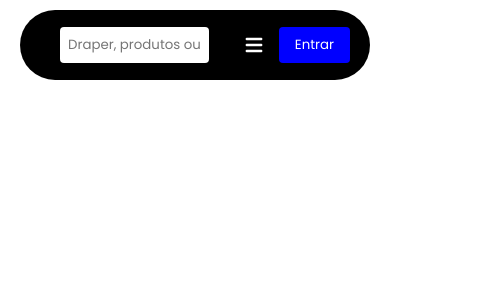
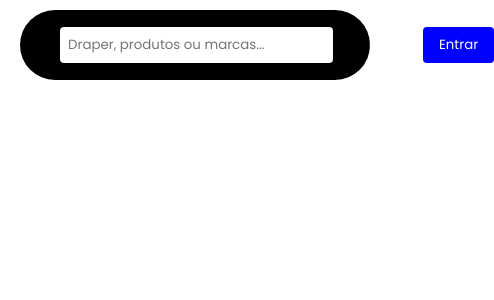
Before and after one commit to DevJofre/ShopGamerReact, a React (Create React App) app: page / in a window 390 px wide. Shown: the top 300 px of the page, 494 px wide, since content can reach past the window. Built offline with nearby package versions, Linux system fonts and the light colour scheme.

Commit message:
atualização navbar e coreção da responsividade

```diff
--- a/src/Components/Navbar/NavBar.css
+++ b/src/Components/Navbar/NavBar.css
@@ -1,21 +1,24 @@
 .navbar {
   display: flex;
+  justify-content: space-between;
   align-items: center;
-  justify-content: space-between;
   background-color: #000;
   padding: 10px 20px;
   color: white;
   border-radius: 40px;
-  margin-top: 10px;
-  margin-left: 20px;
-  margin-right: 20px;
+  margin: 10px 20px;
+}
+
+/* Estilo para a seção esquerda (logo e links) */
+.left-section {
+  display: flex;
+  align-items: center;
 }
 
 .logo {
   font-size: 24px;
   font-weight: bold;
-  margin-left: 15px;
-  margin-right: 15px;
+  margin-right: 30px;
 }
 
 .nav-links {
@@ -28,13 +31,19 @@
   cursor: pointer;
 }
 
+/* Estilo para a seção direita (barra de pesquisa, menu e login) */
+.right-section {
+  display: flex;
+  align-items: center;
+}
+
 .search-container {
-  width: 40%;
-  margin: 0 20px;
+  margin-right: 20px;
 }
 
 .search-container input {
-  width: 100%;
+  width: 250px;
+  max-width: 100%; /* Para garantir que não quebre em telas menores */
   padding: 8px;
   border-radius: 4px;
   border: none;
@@ -54,10 +63,10 @@
   align-items: center;
   justify-content: center;
   font-size: 24px;
-  width: 50px;
-  height: 50px;
+  margin-right: 20px;
 }
 
+/* Sidebar */
 .sidebar {
   position: fixed;
   top: 0;
@@ -115,18 +124,36 @@
   border-radius: 5px;
 }
 
+/* Responsividade */
 @media (max-width: 768px) {
   .logo {
     display: none;
   }
-
   .nav-links {
     display: none;
   }
+
+  .search-container input {
+    width: auto;
+    max-width: 100%;
+  }
+
+  .sidebar {
+    width: 75%; /* Ajusta a sidebar em dispositivos menores */
+  }
 }
 
-@media (max-width: 768px) {
+@media (max-width: 980px) {
+  .nav-links {
+    display: none;
+  }
+
+  .search-container input {
+    width: auto;
+    max-width: 100%;
+  }
+
   .sidebar {
-    width: 75%; /* Ajuste a largura da sidebar para ocupar a tela toda em dispositivos menores */
+    width: 75%; /* Ajusta a sidebar em dispositivos menores */
   }
 }
--- a/src/Components/Navbar/NavBar.tsx
+++ b/src/Components/Navbar/NavBar.tsx
@@ -12,6 +12,7 @@ const NavBar = () => {
     return (
         <>
             <nav className="navbar">
+                <div className="left-section">
                     <div className="logo">DroopShop</div>
                     <ul className="nav-links">
                         <li>Menus</li>
@@ -19,6 +20,9 @@ const NavBar = () => {
                         <li>Definições</li>
                         <li>Feed</li>
                     </ul>
+                </div>
+
+                <div className="right-section">
                     <div className="search-container">
                         <input type="text" placeholder="Draper, produtos ou marcas..." />
                     </div>
@@ -26,6 +30,7 @@ const NavBar = () => {
                         <HiMenu />
                     </div>
                     <button className="login-button">Entrar</button>
+                </div>
             </nav>
 
             {isMenuOpen && (
```
Lines whose indentation alone changed are shown as unchanged.
